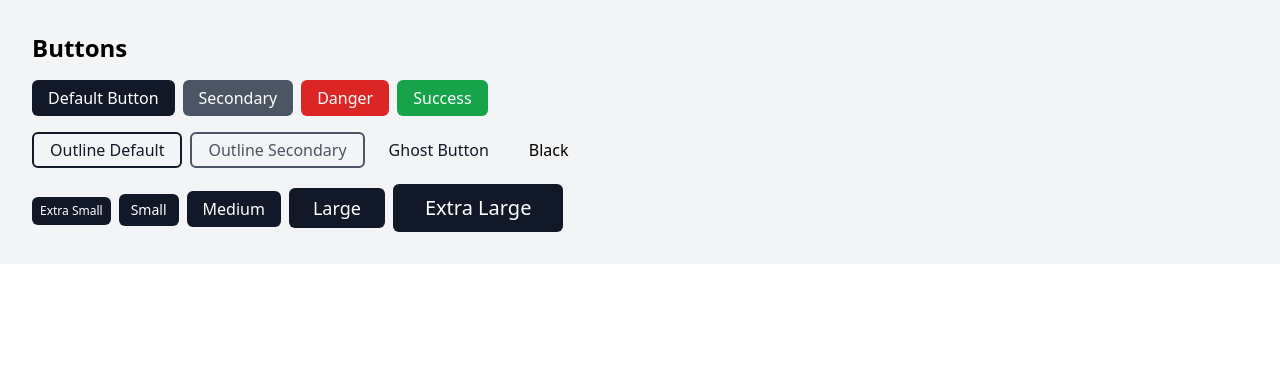
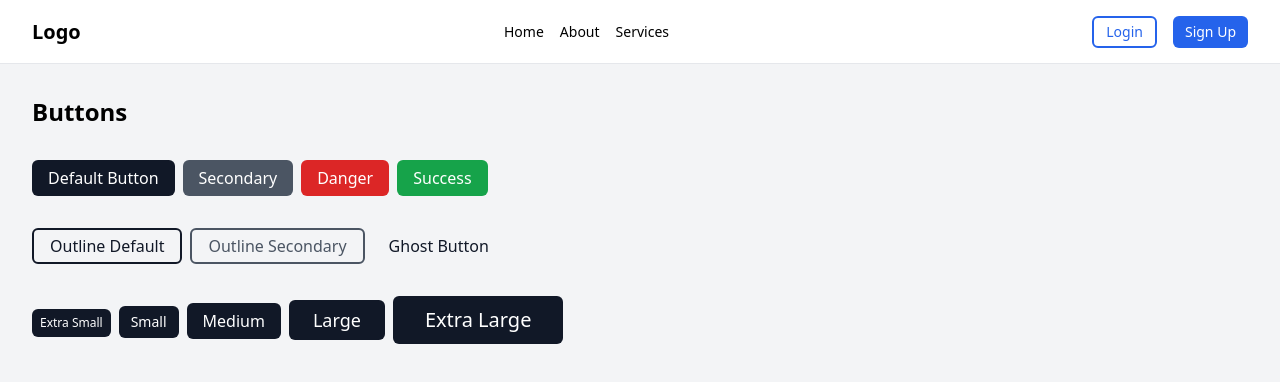
Before and after one commit to imneli/-metamorphosis-ui, a Next.js app: page /components in a window 1280 px wide. Shown: the top 382 px of the page. Built offline with nearby package versions, Linux system fonts and the light colour scheme.

Commit message:
new component header - layout

```diff
--- a/src/pages/components.tsx
+++ b/src/pages/components.tsx
@@ -1,9 +1,34 @@
 import React from 'react';
 import { Button } from '@/ui/components/Button';
+import { HeaderOne } from '@/ui/components/Headers/HeaderOne';
 
 export default function ComponentsTest() {
+  const navigation = [
+    <a href="#" key="home">Home</a>,
+    <a href="#" key="about">About</a>,
+    <a href="#" key="services">Services</a>,
+  ];
+
+  const actions = [
+    <Button key="login" variant="outline" color="primary" size="sm">
+      Login
+    </Button>,
+    <Button key="signup" variant="solid" color="primary" size="sm">
+      Sign Up
+    </Button>,
+  ];
+
   return (
-    <div className="p-8 bg-gray-100 space-y-4">
+    <div className="min-h-screen bg-gray-100">
+      <HeaderOne
+        logo={<span className="text-xl font-bold">Logo</span>}
+        navigation={navigation}
+        actions={actions}
+        position="sticky"
+        maxWidth="2xl"
+      />
+
+      <div className="p-8 space-y-8">
         <h2 className="text-2xl font-bold mb-4">Buttons</h2>
 
         <div className="space-x-2">
@@ -17,7 +42,6 @@ export default function ComponentsTest() {
           <Button variant="outline">Outline Default</Button>
           <Button variant="outline" color="secondary">Outline Secondary</Button>
           <Button variant="ghost">Ghost Button</Button>
-        <Button variant="neutral" outline="black">Black</Button>
         </div>
 
         <div className="space-x-2">
@@ -28,5 +52,6 @@ export default function ComponentsTest() {
           <Button size="xl">Extra Large</Button>
         </div>
       </div>
+    </div>
   );
 }
--- /dev/null
+++ b/src/ui/components/Headers/HeaderOne.tsx
@@ -0,0 +1,104 @@
+import React from 'react';
+import { cva, type VariantProps } from 'class-variance-authority';
+import { cn } from '@/lib/utils';
+
+const headerVariants = cva(
+  'w-full flex items-center justify-between px-4 transition-colors',
+  {
+    variants: {
+      variant: {
+        default: 'bg-white border-b',
+        transparent: 'bg-transparent',
+        colored: 'bg-primary-500',
+      },
+      size: {
+        sm: 'h-14',
+        default: 'h-16',
+        lg: 'h-20',
+      },
+      position: {
+        fixed: 'fixed top-0 left-0 right-0 z-50',
+        static: 'static',
+        sticky: 'sticky top-0 z-50',
+      },
+    },
+    defaultVariants: {
+      variant: 'default',
+      size: 'default',
+      position: 'static',
+    },
+  }
+);
+
+interface HeaderOneProps extends VariantProps<typeof headerVariants> {
+  logo?: React.ReactNode;
+  navigation?: React.ReactNode[];
+  actions?: React.ReactNode[];
+  className?: string;
+  maxWidth?: 'sm' | 'md' | 'lg' | 'xl' | '2xl' | 'full';
+  dark?: boolean;
+}
+
+const HeaderOne: React.FC<HeaderOneProps> = ({
+  logo,
+  navigation,
+  actions,
+  className,
+  variant,
+  size,
+  position,
+  maxWidth = '2xl',
+  dark = false,
+}) => {
+  const containerClasses = {
+    sm: 'max-w-screen-sm',
+    md: 'max-w-screen-md',
+    lg: 'max-w-screen-lg',
+    xl: 'max-w-screen-xl',
+    '2xl': 'max-w-screen-2xl',
+    full: 'w-full',
+  };
+
+  return (
+    <header
+      className={cn(
+        headerVariants({ variant, size, position }),
+        dark && 'bg-gray-900 text-white',
+        className
+      )}
+    >
+      <div className={cn('w-full mx-auto px-4', containerClasses[maxWidth])}>
+        <div className="flex items-center justify-between h-full">
+
+          {logo && (
+            <div className="flex-shrink-0">
+              {logo}
+            </div>
+          )}
+
+          {navigation && navigation.length > 0 && (
+            <nav className="hidden md:flex items-center space-x-4">
+              {navigation.map((item, index) => (
+                <div key={index} className="text-sm font-medium">
+                  {item}
+                </div>
+              ))}
+            </nav>
+          )}
+
+          {actions && actions.length > 0 && (
+            <div className="flex items-center space-x-4">
+              {actions.map((action, index) => (
+                <div key={index}>
+                  {action}
+                </div>
+              ))}
+            </div>
+          )}
+        </div>
+      </div>
+    </header>
+  );
+};
+
+export { HeaderOne, type HeaderOneProps };
```
Lines whose indentation alone changed are shown as unchanged.
